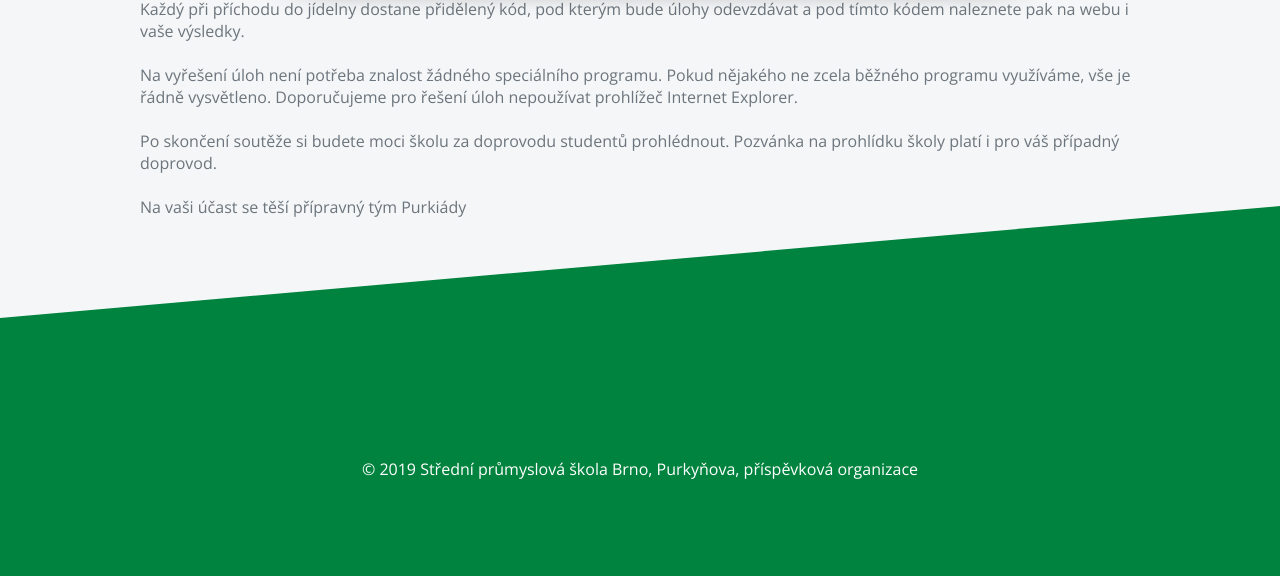
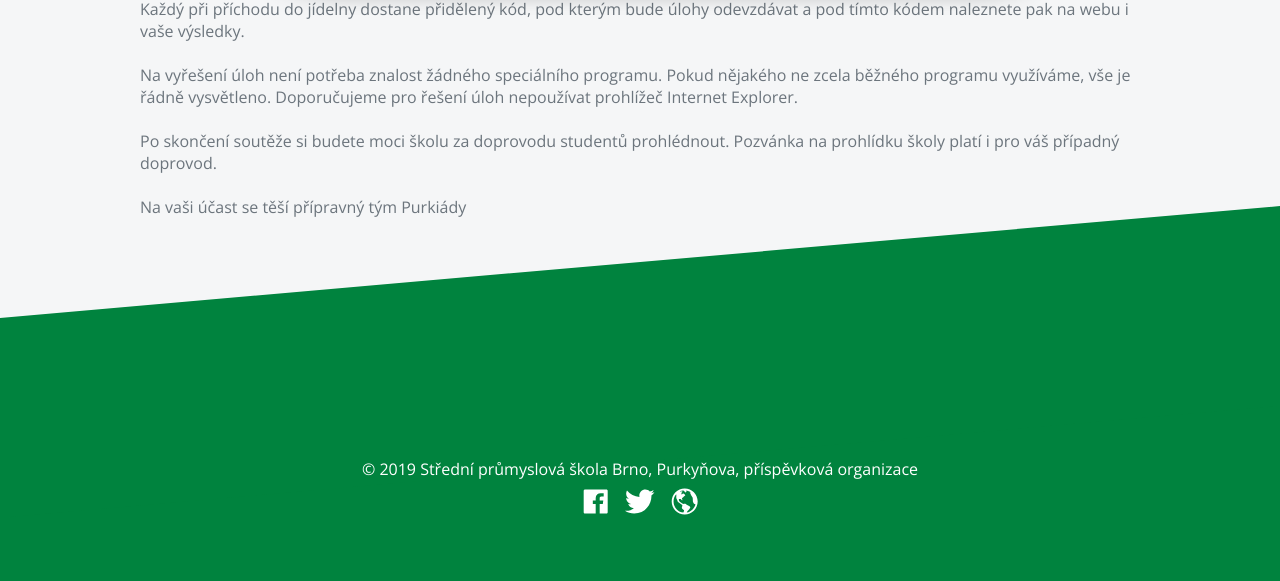
Before and after one commit to DohnalMichal/Purkiada, a website: page build/index.html in a window 1280 px wide. Shown: the part 2445-3026 px from the top of the page. Drawn offline with nearby package versions, Linux system fonts and the light colour scheme; some packages are replaced by stand-ins of ours.

Commit message:
Added icons

```diff
--- a/source/sass/_footer.scss
+++ b/source/sass/_footer.scss
@@ -27,15 +27,36 @@ footer {
     background: $green;
     margin-top: 2em;
     p {
+        position: relative;
         text-align: center;
         color: white;
+        padding-bottom: 5px;
+        z-index: 99;
+    }
+    .icons {
+        position: absolute;
+        left: 50%;
+        transform: translate(-50%, -50%);
+        font-size: 32px;
+        color: rgb(255, 255, 255);
+        margin-top: 4px;
+    }
+    a {
+        margin: 0 2px;
+        text-decoration: none;
+        color: #fff;
+    }
+
+    a:hover {
+        color: rgb(182, 182, 182);
+        transition: color 0.15s ease-in-out 0s, background-color 0.15s ease-in-out 0s, border-color 0.15s ease-in-out 0s, box-shadow 0.15s ease-in-out 0s, -webkit-box-shadow 0.15s ease-in-out 0s
     }
 }
 
 .site-footer.slanted-footer::before {
     content: "";
     background: $green;
-    height: 160px;
+    height: 200px;
     -webkit-transform: skewY(-5deg);
     -ms-transform: skewY(-5deg);
     transform: skewY(-5deg);
```
Also changed, not shown: build/assets/css/main.min.css, build/index.html.
